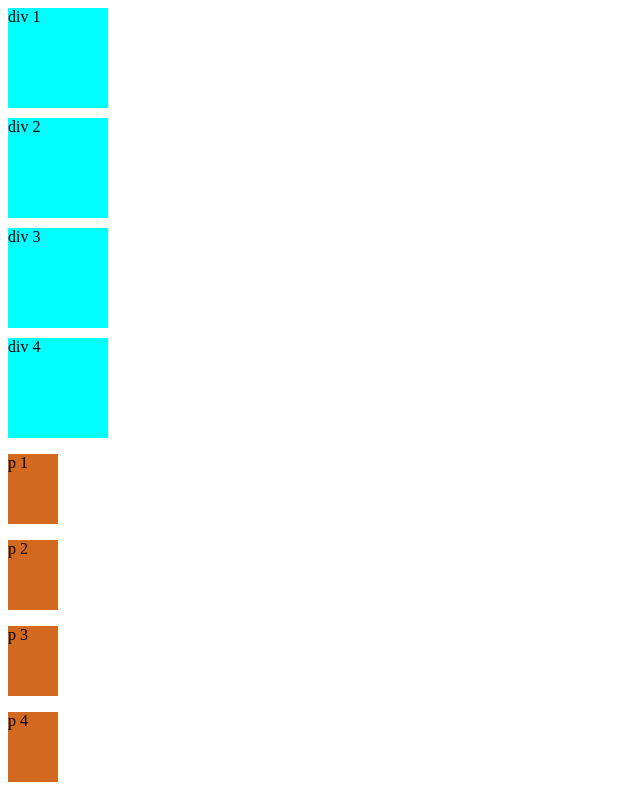
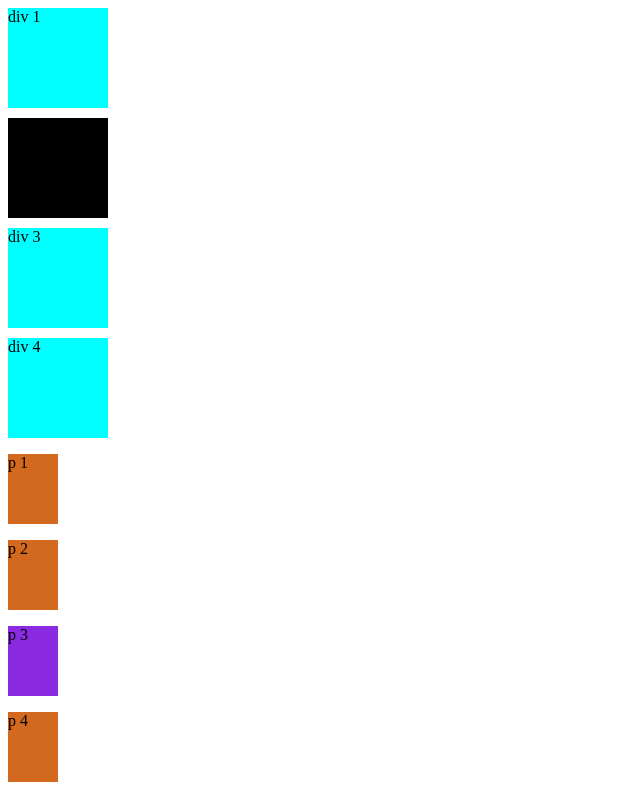
Before and after one commit to storm-crypto/acwing, a plain HTML site: page web应用课/index.html in a window 1280 px wide. Shown: the whole page, without its empty margins (0-640 px from the left). Drawn offline with Linux system fonts and the light colour scheme.

Commit message:
Css：id选择器, id一般都是用#来进行修饰的

```diff
--- a/web应用课/index.html
+++ b/web应用课/index.html
@@ -12,12 +12,12 @@
 
 <body>
     <div>div 1</div>
-    <div>div 2</div>
+    <div id="mydiv">div 2</div>
     <div>div 3</div>
     <div>div 4</div>
     <p>p 1</p>
     <p>p 2</p>
-    <p>p 3</p>
+    <p id="myp">p 3</p>
     <p>p 4</p>
 </body>
 
--- a/web应用课/static/css/style.css
+++ b/web应用课/static/css/style.css
@@ -10,3 +10,11 @@ p {
     height: 70px;
     background-color: chocolate;
 }
+
+#mydiv {
+    background-color: black;
+}
+
+#myp {
+    background-color: blueviolet;
+}
```
